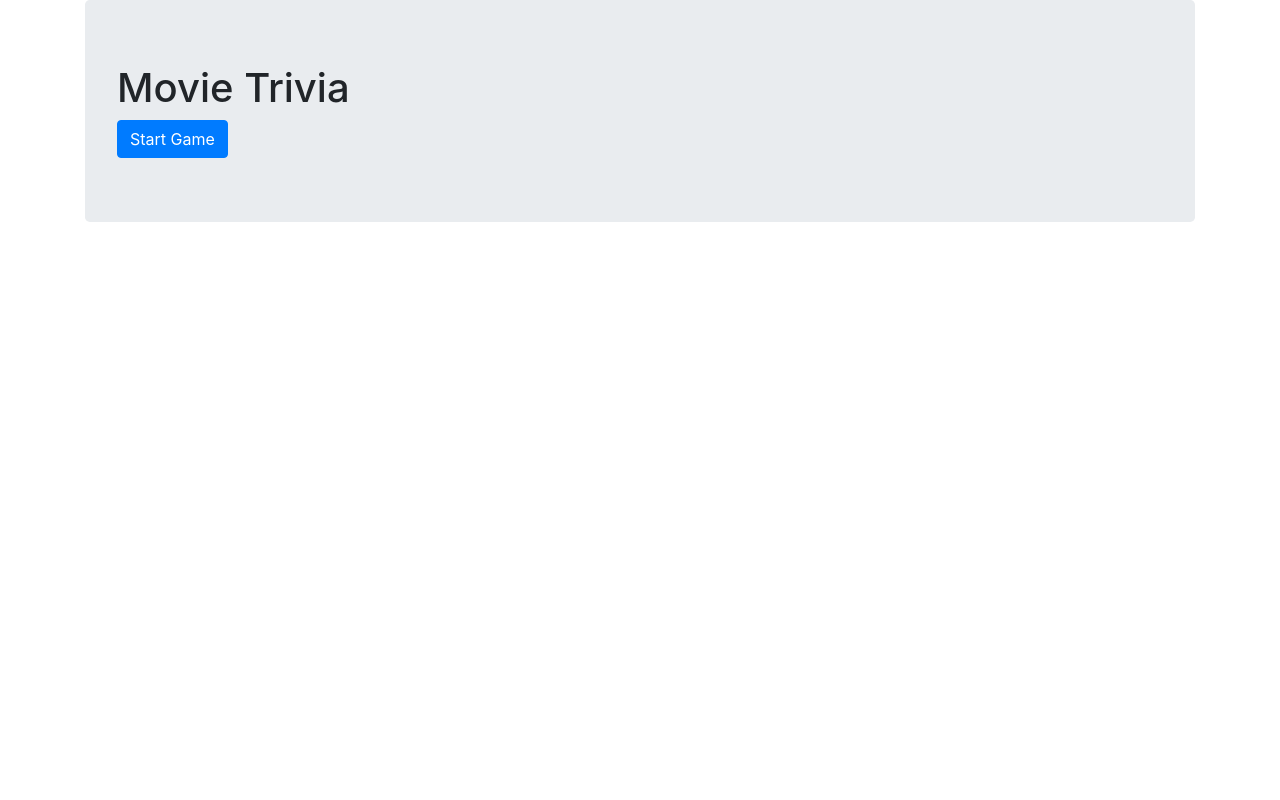
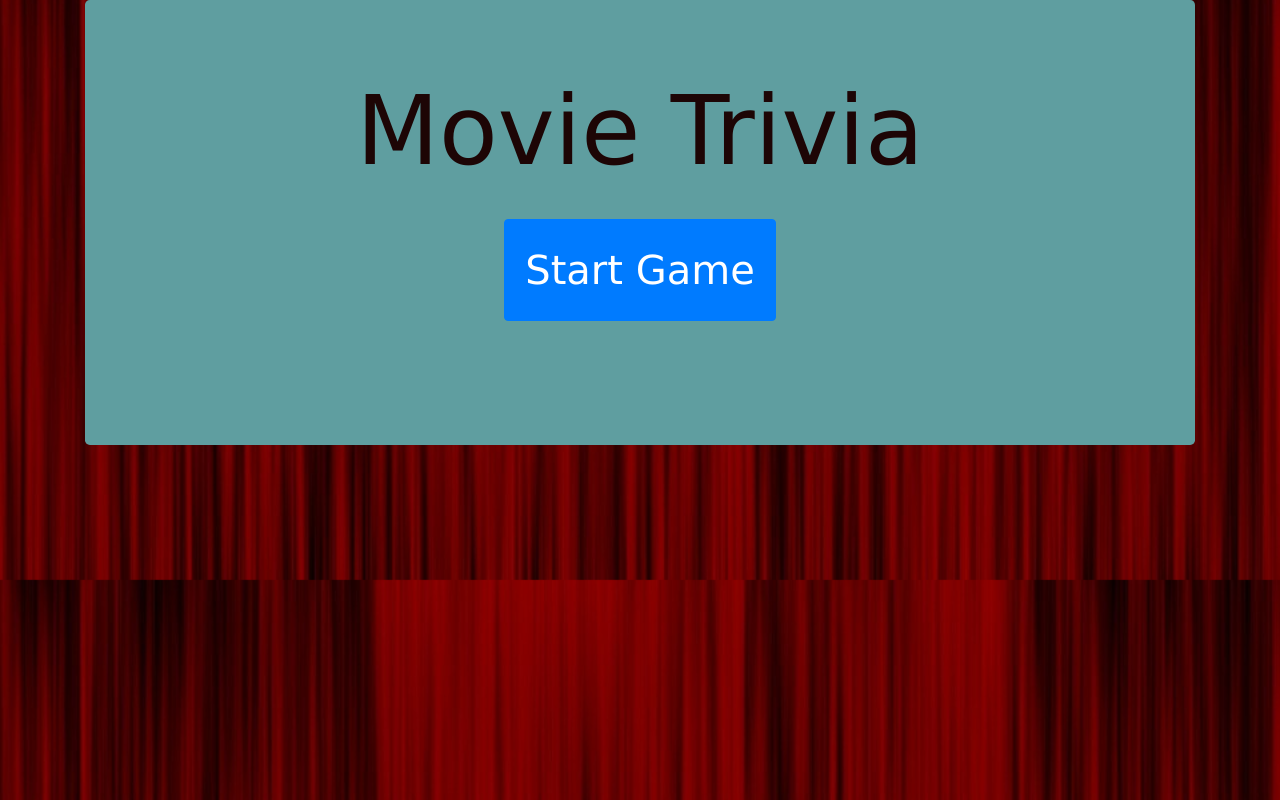
Before and after one commit to jkinney123/TriviaGame, a plain HTML site: page index.html in a window 1280 px wide. Drawn offline with nearby package versions, Linux system fonts and the light colour scheme.

Commit message:
added styling for game in css file

```diff
--- a/assets/css/style.css
+++ b/assets/css/style.css
@@ -0,0 +1,45 @@
+body {
+    font-family: Verdana;
+    background-image: url("../images/movieTheatre.jpg");
+    background-position: center center;
+    background-size: cover;
+    text-align: center;
+
+}
+
+#startGame {
+    font-size: 40px;
+    padding: 20px 20px;
+    margin: 20px 20px;
+}
+
+.jumbotron {
+    background-color: cadetblue;
+    position: center;
+    color: rgb(29, 5, 5);
+
+}
+
+h1 {
+    margin: 10px 10px 10px 10px;
+
+}
+
+#submitQuiz {
+    font-size: 40px;
+    padding: 20px 20px;
+    margin: 20px 20px;
+}
+
+h2 {
+    background-color: #e55353;
+}
+
+#tempQuiz {
+    margin: 10px 10px;
+    padding: 10px 10px;
+}
+
+label {
+    margin-left: 20px;
+}
--- a/assets/javascript/app.js
+++ b/assets/javascript/app.js
@@ -1,5 +1,5 @@
 
-var counter = 30;
+var counter = 60;
 var counterNumb;
 
 var correctGuesses = 0;
--- a/index.html
+++ b/index.html
@@ -10,7 +10,7 @@
  <body>
      <div class = "container">
          <div class = "jumbotron">
-             <h1>Movie Trivia</h1>
+             <h1 class = "display-1">Movie Trivia</h1>
              <div id = "startBtn">
                  <div>
                      <button id = "startGame" class = "btn btn-primary">Start Game</button>
```
Also changed, not shown: assets/images/movieTheatre.jpg (added).
